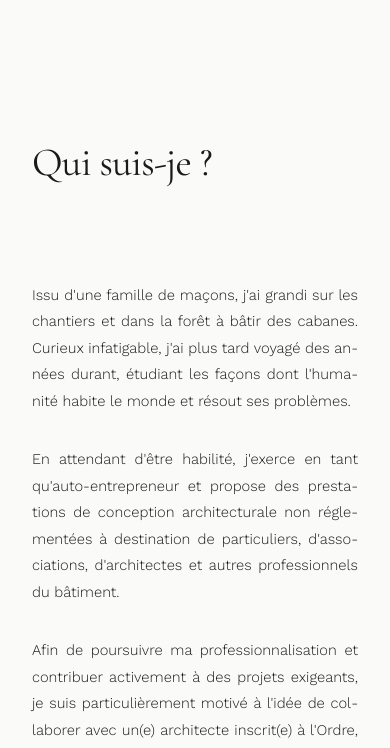
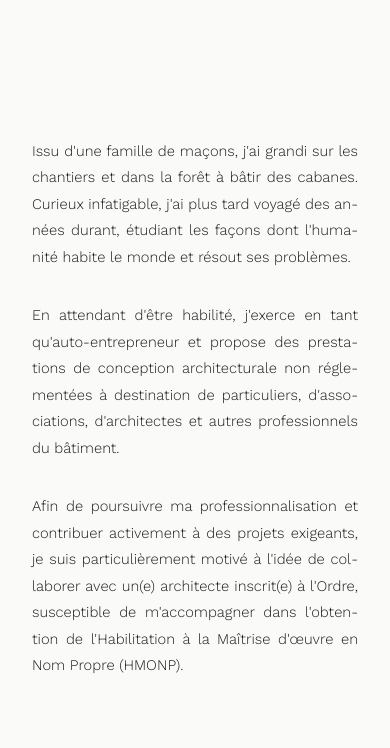
Before and after one commit to archi-jml/portfolio, a plain HTML site: page index.html in a window 390 px wide. Shown: the part 2120-2868 px from the top of the page. Drawn offline with nearby package versions, Linux system fonts and the light colour scheme.

Commit message:
260322 02

```diff
--- a/css/style.css
+++ b/css/style.css
@@ -281,6 +281,15 @@ a {
 
 .nav-link:hover::after {
     width: 100%;
+}
+
+.nav-link.active {
+    color: var(--color-text);
+}
+
+.nav-link.active::after {
+    width: 100%;
+    background-color: var(--color-text);
 }
 
 @media (max-width: 768px) {
--- a/index.html
+++ b/index.html
@@ -63,9 +63,6 @@
 
     <section id="about" class="section section-about">
         <div class="container">
-            <div class="section-header">
-                <h2 class="section-title">Qui suis-je ?</h2>
-            </div>
             <div class="about-content">
                 <div class="about-text">
                     <p>
@@ -95,10 +92,6 @@
 
     <section id="cv" class="section section-cv">
         <div class="container">
-            <div class="section-header">
-                <h2 class="section-title">CV</h2>
-            </div>
-
             <div id="cv-info-perso" class="cv-info-perso"></div>
 
             <div class="cv-main-grid">
@@ -138,9 +131,6 @@
 
     <section id="contact" class="section section-contact">
         <div class="container">
-            <div class="section-header">
-                <h2 class="section-title">Contactez-moi</h2>
-            </div>
             <div class="contact-content">
                 <div class="contact-details">
                     <div class="contact-item">
--- a/js/main.js
+++ b/js/main.js
@@ -591,6 +591,29 @@ function initStickyNav() {
 }
 
 // ==========================================
+// NAV ACTIVE SECTION
+// ==========================================
+
+function initActiveNav() {
+    const links = document.querySelectorAll('.nav-link[href^="#"]');
+    const sections = [...links].map(l => document.querySelector(l.getAttribute('href'))).filter(Boolean);
+
+    const setActive = (id) => {
+        links.forEach(l => {
+            l.classList.toggle('active', l.getAttribute('href') === `#${id}`);
+        });
+    };
+
+    const observer = new IntersectionObserver((entries) => {
+        entries.forEach(entry => {
+            if (entry.isIntersecting) setActive(entry.target.id);
+        });
+    }, { rootMargin: '-40% 0px -55% 0px' });
+
+    sections.forEach(s => observer.observe(s));
+}
+
+// ==========================================
 // INITIALISATION
 // ==========================================
 
@@ -604,6 +627,7 @@ document.addEventListener('DOMContentLoaded', () => {
     initStickyNav();
     initMobileMenu();
     observeElements();
+    initActiveNav();
     initScrollProgress();
     initPageTransitions();
     initRipple();
```
